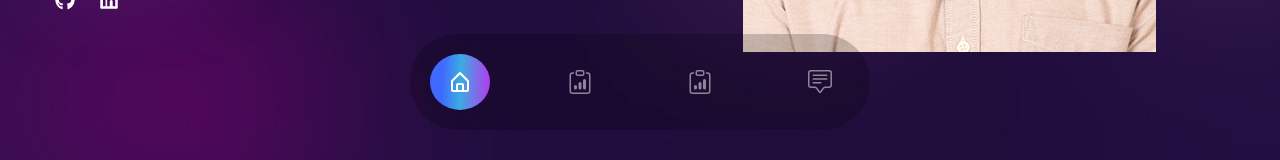
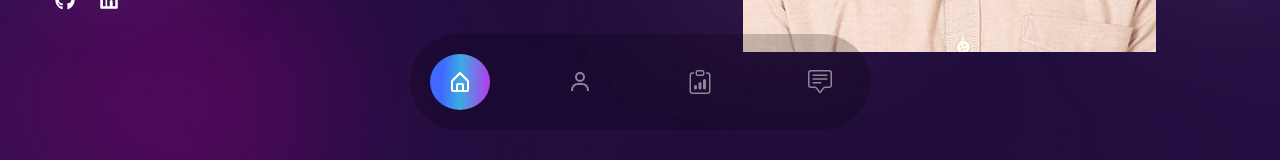
Before and after one commit to HA-SEUNG-JEONG/react-portfolio, a React (Create React App) app: page / in a window 1280 px wide. Shown: the part 638-798 px from the top of the page. Built offline with nearby package versions, Linux system fonts and the light colour scheme.

Commit message:
Chore : 컴포넌트 네이밍 변경

```diff
--- a/src/components/Nav.tsx
+++ b/src/components/Nav.tsx
@@ -1,6 +1,7 @@
 import ContactIcon from "./icons/ContactIcon";
 import HomeIcon from "./icons/HomeIcon";
 import WorkIcon from "./icons/WorkIcon";
+import AboutIcon from "./icons/AboutIcon";
 
 const Nav = () => {
   return (
@@ -8,7 +9,7 @@ const Nav = () => {
       <section className="container mx-auto">
         <article className="w-full bg-black/20 h-[96px] background-blur-2xl rounded-full max-w-[460px] mx-auto px-5 flex justify-between items-center text-2xl text-white/50">
           <HomeIcon />
-          <WorkIcon />
+          <AboutIcon />
           <WorkIcon />
           <ContactIcon />
         </article>
```
